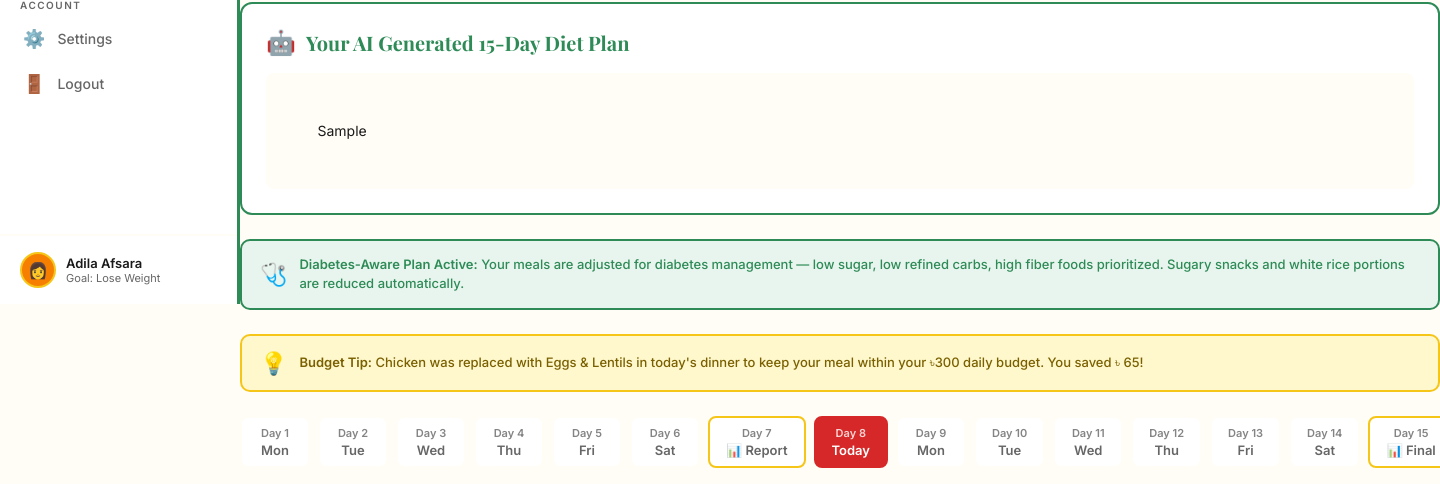
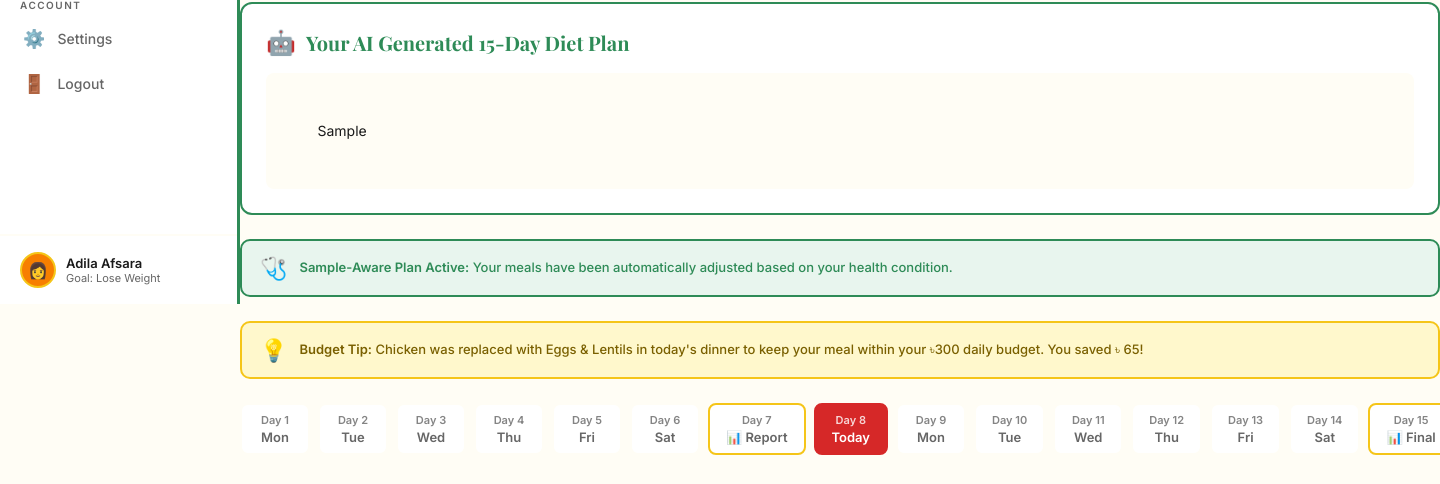
Before and after one commit to adila-afsara/Smart-Diet-Fitness-Planner, a Django app: template templates/DietMate_dietplan.html in a window 1440 px wide. Shown: the part 496-980 px from the top of the page. Run offline with Django 5.2, Linux system fonts and the light colour scheme; the template is opened without the code that fills it: most values are stand-ins (such as "Sample title", 1, 10 or a date in 2020).

Commit message:
Update DietMate_dietplan.html

```diff
--- a/templates/DietMate_dietplan.html
+++ b/templates/DietMate_dietplan.html
@@ -402,12 +402,15 @@
 {% endif %}
 
       <!-- Disease Alert -->
-      <div class="disease-alert">
-        <div class="disease-alert-icon">🩺</div>
-        <div class="disease-alert-text">
-          <strong>Diabetes-Aware Plan Active:</strong> Your meals are adjusted for diabetes management — low sugar, low refined carbs, high fiber foods prioritized. Sugary snacks and white rice portions are reduced automatically.
-        </div>
-      </div>
+      {% if profile.health_condition != 'None' %}
+<div class="disease-alert">
+    <div class="disease-alert-icon">🩺</div>
+    <div class="disease-alert-text">
+        <strong>{{ profile.health_condition }}-Aware Plan Active:</strong>
+        Your meals have been automatically adjusted based on your health condition.
+    </div>
+</div>
+{% endif %}
 
       <!-- Budget Alert -->
       <div class="budget-alert">
```
